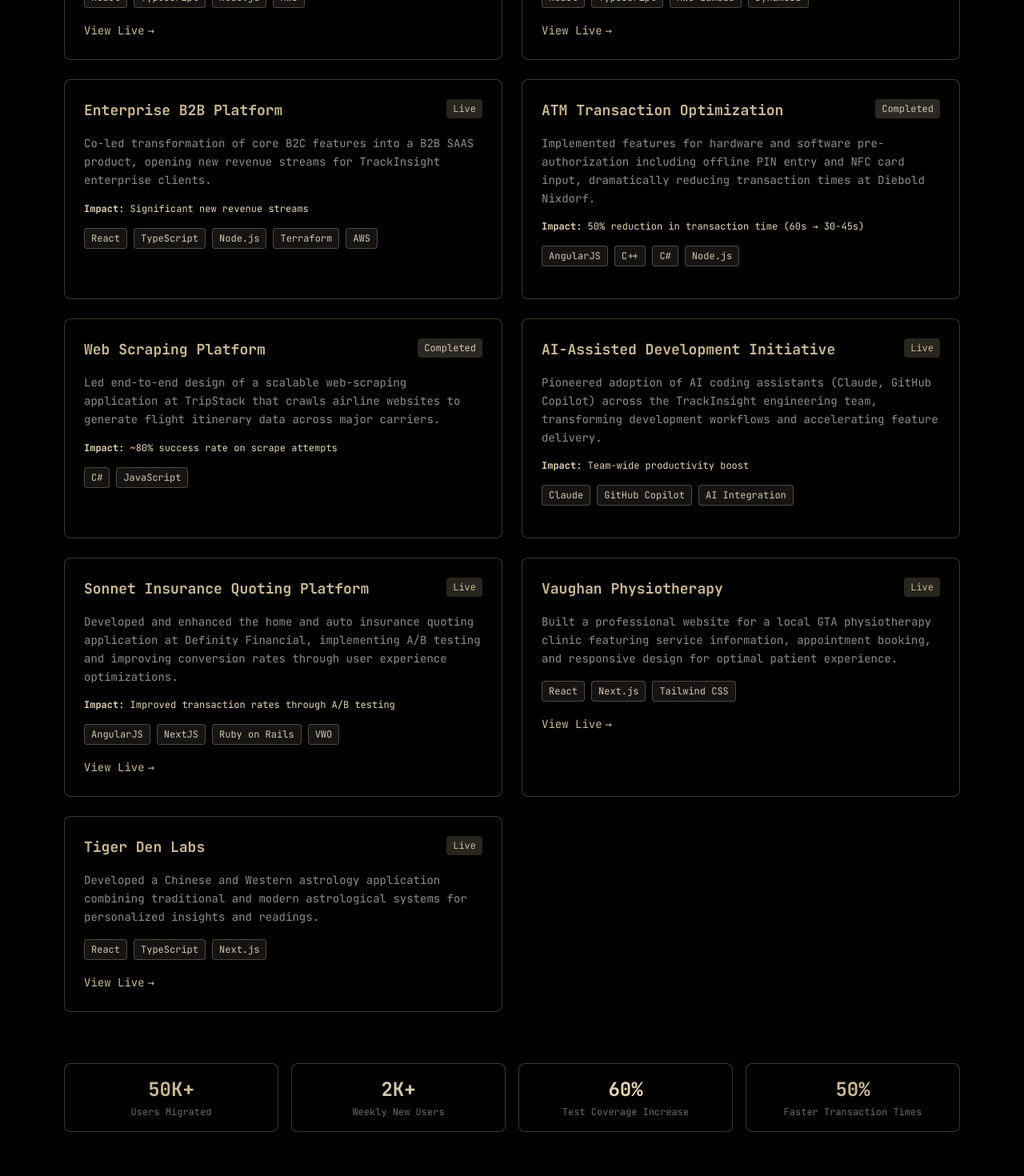
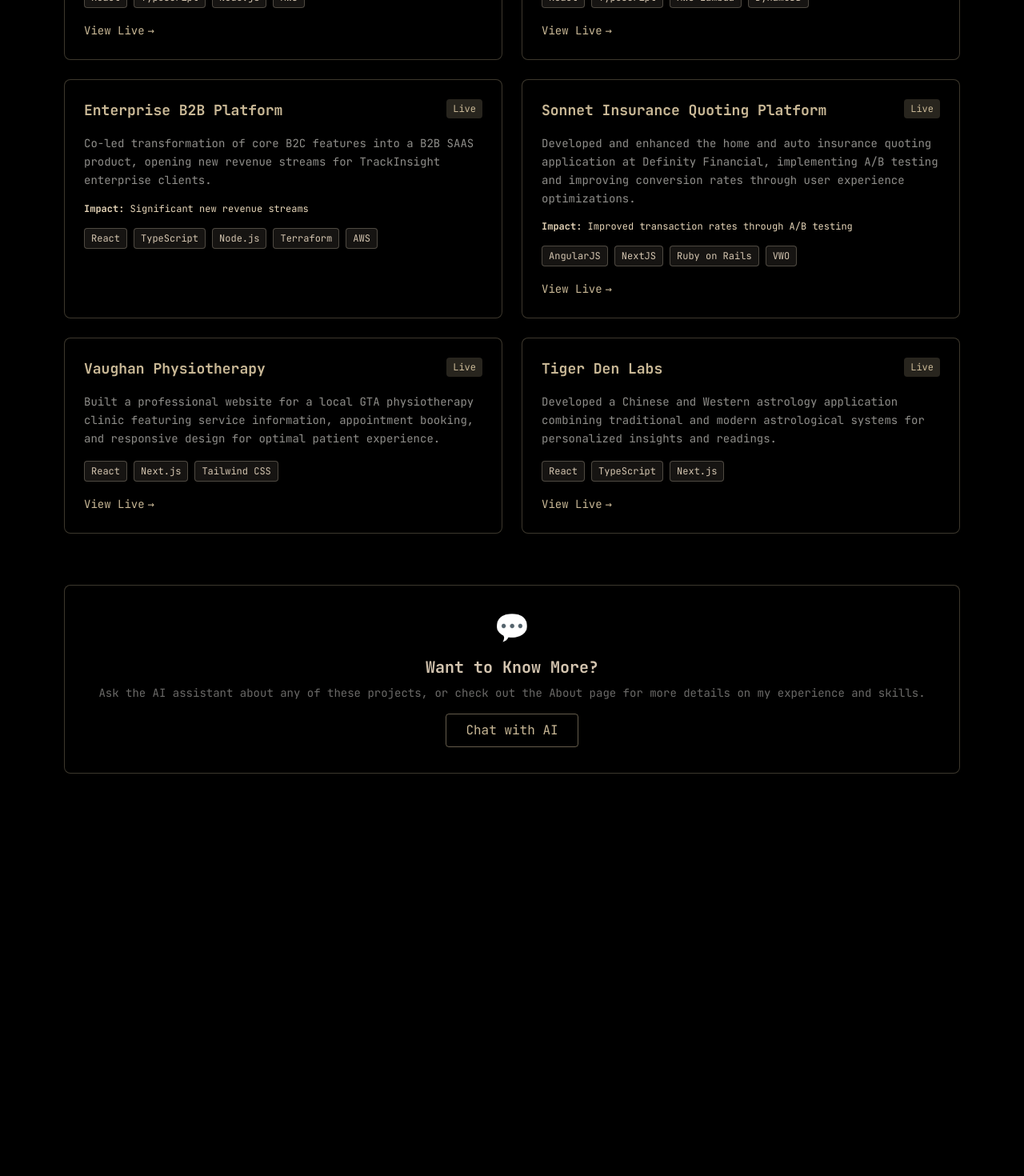
Before and after one commit to k1kuma/k1kuma-app, a Next.js app: page /portfolio in a window 1280 px wide. Shown: the part 500-1970 px from the top of the page at 80% size. After the commit the page ends 1531 px from the top, so only its background shows below. Built offline with nearby package versions, Linux system fonts and the light colour scheme.

Commit message:
correct about and portfolio pages

```diff
--- a/app/about/page.tsx
+++ b/app/about/page.tsx
@@ -6,7 +6,7 @@
       {/* Terminal Header */}
       <div className="mb-12">
         <h1 className="text-3xl md:text-4xl font-bold text-terminal-green mb-2">
-          $ cat about.md
+          About
         </h1>
         <div className="h-0.5 w-24 bg-terminal-green/50"></div>
       </div>
@@ -197,7 +197,7 @@
       {/* CTA */}
       <section className="border border-terminal-green/30 rounded-lg p-8 bg-terminal-green/5 text-center">
         <h2 className="text-terminal-green text-xl font-bold mb-4">
-          $ lets-collaborate.sh
+          Lets collaborate
         </h2>
         <p className="text-terminal-text/80 mb-6">
           Interested in collaborating or want to learn more? Let's connect.
--- a/app/portfolio/page.tsx
+++ b/app/portfolio/page.tsx
@@ -37,30 +37,6 @@
       impact: 'Significant new revenue streams',
     },
     {
-      id: 4,
-      title: 'ATM Transaction Optimization',
-      description: 'Implemented features for hardware and software pre-authorization including offline PIN entry and NFC card input, dramatically reducing transaction times at Diebold Nixdorf.',
-      tech: ['AngularJS', 'C++', 'C#', 'Node.js'],
-      status: 'Completed',
-      impact: '50% reduction in transaction time (60s → 30-45s)',
-    },
-    {
-      id: 5,
-      title: 'Web Scraping Platform',
-      description: 'Led end-to-end design of a scalable web-scraping application at TripStack that crawls airline websites to generate flight itinerary data across major carriers.',
-      tech: ['C#', 'JavaScript'],
-      status: 'Completed',
-      impact: '~80% success rate on scrape attempts',
-    },
-    {
-      id: 6,
-      title: 'AI-Assisted Development Initiative',
-      description: 'Pioneered adoption of AI coding assistants (Claude, GitHub Copilot) across the TrackInsight engineering team, transforming development workflows and accelerating feature delivery.',
-      tech: ['Claude', 'GitHub Copilot', 'AI Integration'],
-      status: 'Live',
-      impact: 'Team-wide productivity boost',
-    },
-    {
       id: 7,
       title: 'Sonnet Insurance Quoting Platform',
       description: 'Developed and enhanced the home and auto insurance quoting application at Definity Financial, implementing A/B testing and improving conversion rates through user experience optimizations.',
@@ -92,7 +68,7 @@
       {/* Terminal Header */}
       <div className="mb-12">
         <h1 className="text-3xl md:text-4xl font-bold text-terminal-green mb-2">
-          $ ls projects/
+          Portfolio
         </h1>
         <p className="text-terminal-text/60 mt-4">
           Key projects and achievements from my 13+ years in software engineering—from FinTech platforms to AI adoption initiatives.
@@ -163,26 +139,6 @@
         ))}
       </div>
 
-      {/* Key Metrics Section */}
-      <div className="grid grid-cols-2 md:grid-cols-4 gap-4 mb-16">
-        <div className="border border-terminal-green/30 rounded-lg p-4 bg-terminal-bg/30 text-center">
-          <div className="text-2xl font-bold text-terminal-green mb-1">50K+</div>
-          <div className="text-xs text-terminal-text/60">Users Migrated</div>
-        </div>
-        <div className="border border-terminal-green/30 rounded-lg p-4 bg-terminal-bg/30 text-center">
-          <div className="text-2xl font-bold text-terminal-cyan mb-1">2K+</div>
-          <div className="text-xs text-terminal-text/60">Weekly New Users</div>
-        </div>
-        <div className="border border-terminal-green/30 rounded-lg p-4 bg-terminal-bg/30 text-center">
-          <div className="text-2xl font-bold text-terminal-yellow mb-1">60%</div>
-          <div className="text-xs text-terminal-text/60">Test Coverage Increase</div>
-        </div>
-        <div className="border border-terminal-green/30 rounded-lg p-4 bg-terminal-bg/30 text-center">
-          <div className="text-2xl font-bold text-terminal-green mb-1">50%</div>
-          <div className="text-xs text-terminal-text/60">Faster Transaction Times</div>
-        </div>
-      </div>
-
       {/* Additional Info */}
       <div className="border border-terminal-green/30 rounded-lg p-8 bg-terminal-bg/30 text-center">
         <div className="text-terminal-cyan text-4xl mb-4">💬</div>
```
